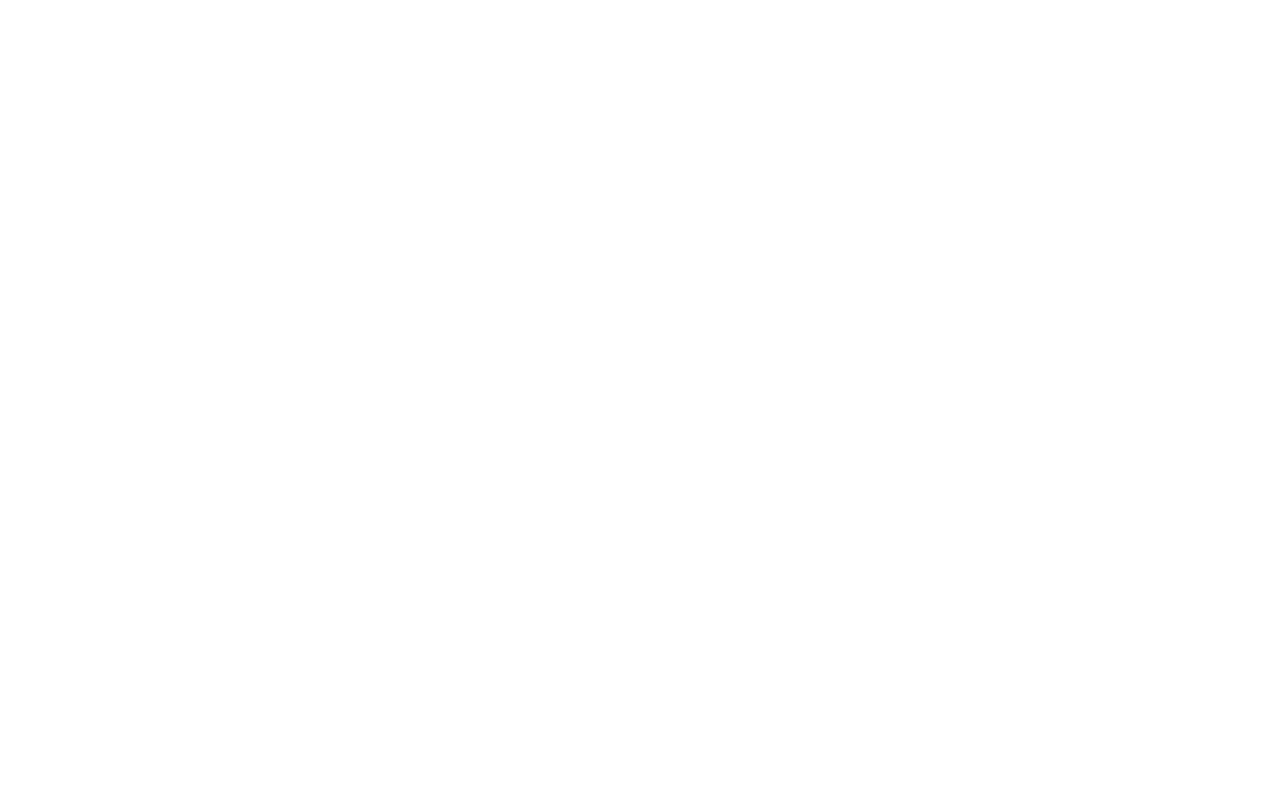
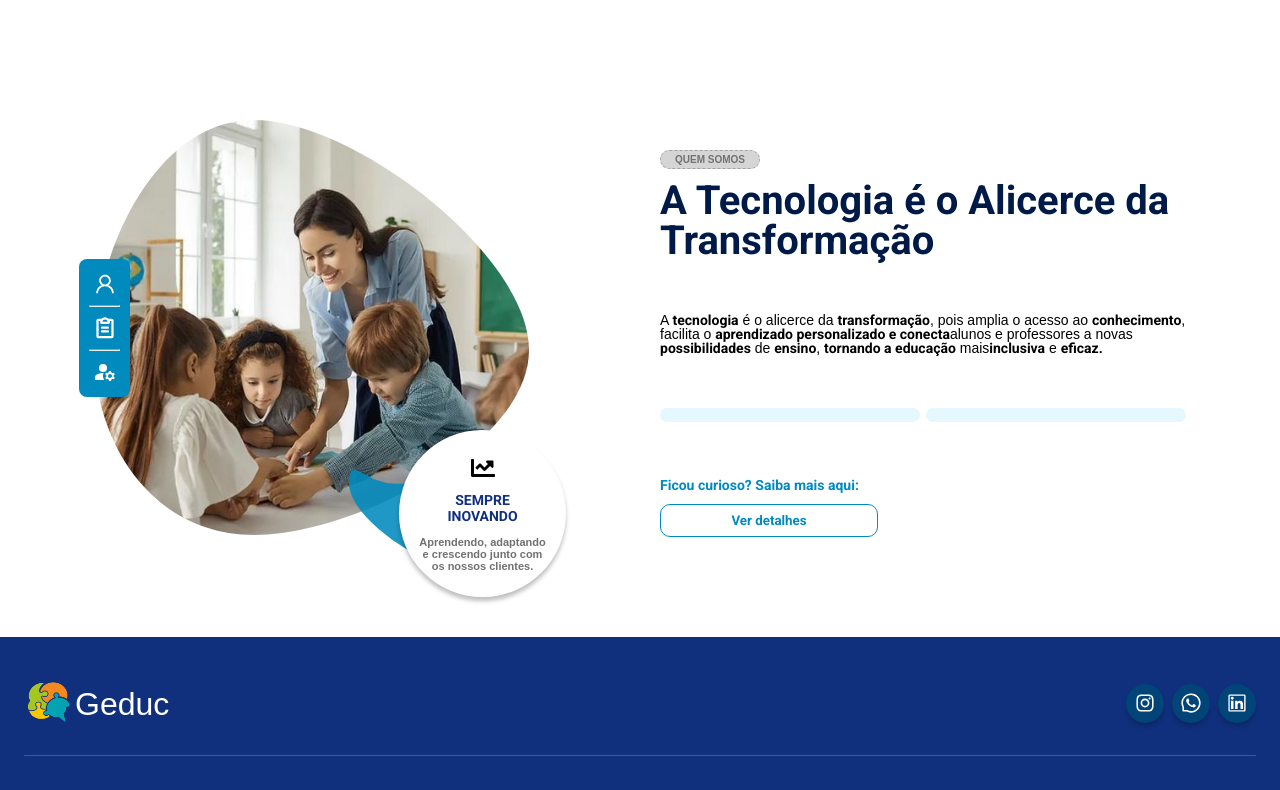
Before and after one commit to FranciscoNeto2909/Geduc, a React (Vite) app: page /quem-somos in a window 1280 px wide. Shown: the part 840-1630 px from the top of the page. Before the commit the page ends 800 px from the top, so only its background shows below. Built offline with nearby package versions, Linux system fonts and the light colour scheme; a web font is replaced by a local one.

Commit message:
tecnology section added to quem somos

```diff
--- a/src/App.css
+++ b/src/App.css
@@ -66,3 +66,7 @@
 .form-input-small {
   height: 32px;
 }
+
+.desc-bold{
+  font-weight: bold;
+}
--- a/src/index.css
+++ b/src/index.css
@@ -35,6 +35,7 @@
   --desc-color:#4E4E4E;
   --not-selected:#ABABAB80;
   --opinion-color: #717171;
+  --desc-gray: #2A2A2A;
 }
 
 * {
--- a/src/pages/quemSomos/QuemSomos.tsx
+++ b/src/pages/quemSomos/QuemSomos.tsx
@@ -1,30 +1,105 @@
-import professor from "../../assets/professor.png"
-import quad from "../../assets/quadriculado.png"
+import { AiOutlineUser } from "react-icons/ai";
+import { MdManageAccounts } from "react-icons/md";
+import { PiClipboardTextBold } from "react-icons/pi";
+
+import professor from "../../assets/professor.png";
+import professora from "../../assets/professora.png";
+import quad from "../../assets/quadriculado.png";
+import Footer from "../../components/footer/Footer";
 import "./quemSomos.css";
+import { FaChartLine } from "react-icons/fa";
 
 export default function QuemSomos() {
   return (
     <div className="quemsomos">
       <div className="quemsomos-banner">
-        <div className="quemsomos-banner-img" style={{background:`url(${quad})`}}></div>
+        <div
+          className="quemsomos-banner-img"
+          style={{ background: `url(${quad})` }}
+        ></div>
         <div className="quemsomos-banner-items">
           <div className="quemsomos-banner-items-texts">
-            <h2 className="quemsomos-banner-title">A Educação é a Base que Transforma o Mundo</h2>
+            <h2 className="quemsomos-banner-title">
+              A Educação é a Base que Transforma o Mundo
+            </h2>
             <p className="quemsomos-banner-desc">
               A melhor forma de transformar o mundo é através da educação.E é
               com esse propósito que nascemos: para impulsionar mudanças reais,
               construindo pontes entre o presente e o futuro dentro das escolas.
             </p>
             <div className="banner-buttons">
-                <button className="button banner-button">Conheça a plataforma</button>
-                <button className="button banner-button--inverted">Seja parceiro</button>
+              <button className="button banner-button">
+                Conheça a plataforma
+              </button>
+              <button className="button banner-button--inverted">
+                Seja parceiro
+              </button>
             </div>
           </div>
           <div className="quemsomos-banner-items-image">
-            <img src={professor} alt="professor" className="quemsomos-banner-image-img" />
+            <img
+              src={professor}
+              alt="professor"
+              className="quemsomos-banner-image-img"
+            />
           </div>
         </div>
       </div>
+      <div className="quemsomos-tecnology">
+        <div className="tecnology">
+          <div className="tecnology-item">
+            <div className="tecnology-item-icons">
+              <AiOutlineUser size={24} />
+              <hr className="tecnology-item-line" />
+              <PiClipboardTextBold size={24} />
+              <hr className="tecnology-item-line" />
+              <MdManageAccounts size={24} />
+            </div>
+            <img
+              src={professora}
+              alt="professora"
+              className="tecnology-item-img"
+            />
+            <div className="tecnology-item-override">
+              <div className="item-override">
+                <FaChartLine size={24} className="item-override-title-icon" />
+                <h3 className="item-override-title">SEMPRE INOVANDO</h3>
+                <p className="item-override-desc">
+                  Aprendendo, adaptando e crescendo junto com os nossos
+                  clientes.
+                </p>
+                <div className="item-override-elipse"></div>
+              </div>
+            </div>
+          </div>
+          <div className="tecnology-item">
+            <div className="tecnology-item-top">
+              <h4 className="item-top-title">QUEM SOMOS</h4>
+            </div>
+            <div className="tecnology-item-texts">
+              <h2 className="tecnology-item-title">A Tecnologia é o Alicerce da Transformação</h2>
+              <p className="tecnology-item-desc">
+                A <span className="desc-bold">tecnologia</span> é o alicerce da{" "}
+                <span className="desc-bold">transformação</span>, pois amplia o acesso ao{" "}
+                <span className="desc-bold">conhecimento</span>, facilita o{" "}
+                <span className="desc-bold">aprendizado personalizado e conecta</span>
+                alunos e professores a novas <span className="desc-bold">possibilidades</span> de{" "}
+                <span className="desc-bold">ensino</span>, <span className="desc-bold">tornando a educação</span> mais
+                <span className="desc-bold">inclusiva</span> e <span className="desc-bold">eficaz.</span>
+              </p>
+              <div className="tecnology-item-bars">
+                <span className="tecnology-item-bar"></span>
+                <span className="tecnology-item-bar"></span>
+              </div>
+            </div>
+            <div className="tecnology-item-button">
+              <span className="tecnology-item-text">Ficou curioso? Saiba mais aqui:</span>
+              <button className="button button--inverted">Ver detalhes</button>
+            </div>
+          </div>
+        </div>
+      </div>
+      <Footer />
     </div>
   );
 }
--- a/src/pages/quemSomos/quemSomos.css
+++ b/src/pages/quemSomos/quemSomos.css
@@ -1,10 +1,13 @@
 .quemsomos {
+  height: 100%;
+  width: 100vw;
 }
 .quemsomos-banner {
   width: 100vw;
   height: 100%;
   max-height: 700px;
   position: relative;
+  padding: 0 24px;
 }
 
 .quemsomos-banner-img {
@@ -29,7 +32,7 @@
 .quemsomos-banner-items-texts {
   display: flex;
   flex-direction: column;
-  gap: 42px;
+  gap: 52px;
 }
 
 .quemsomos-banner-title {
@@ -45,8 +48,194 @@
   line-height: 122%;
   letter-spacing: 5%;
   max-width: 500px;
+  color: var(--desc-gray);
 }
 
 .quemsomos-banner-image-img {
-  max-width: 288px;
+  max-height: 642px;
 }
+
+.quemsomos-tecnology {
+  width: 100vw;
+  height: 100%;
+  max-height: 500px;
+  position: relative;
+  margin-top: 150px;
+  margin-bottom: 70px;
+}
+
+.tecnology {
+  display: flex;
+  align-items: center;
+  justify-content: space-between;
+  width: 100%;
+  max-width: 1150px;
+  margin: 0 auto;
+  padding: 0 24px;
+}
+
+.tecnology-item {
+  position: relative;
+  overflow: visible;
+  max-width: 531px;
+}
+
+.tecnology-item-img {
+  max-width: 447px;
+  border-radius: 0 0 0;
+  box-shadow: 0px 4px 4px 0px #00000040;
+  clip-path: path(
+    "M440 230 C440 325 265 415 165 415 C65 415 5 325 5 230 C5 135 65 0 165 0 C265 0 440 135 440 230 Z"
+  );
+  z-index: 1;
+}
+
+.tecnology-item-icons {
+  position: absolute;
+  height: 138px;
+  width: 51px;
+  padding: 4px 10px;
+  display: flex;
+  align-items: center;
+  flex-direction: column;
+  justify-content: space-evenly;
+  background-color: var(--blue);
+  color: #fff;
+  border-radius: 8px;
+  z-index: 2;
+  bottom: 170px;
+  left: -10px;
+}
+
+.tecnology-item-line {
+  width: 100%;
+}
+
+.tecnology-item-override {
+  position: absolute;
+  height: 167px;
+  width: 167px;
+  bottom: -30px;
+  right: -30px;
+  z-index: 3;
+}
+
+.item-override {
+  position: relative;
+  height: 100%;
+  width: 100%;
+  overflow: visible;
+  border-radius: 50%;
+  background-color: #fff;
+  box-shadow: 0px 4px 4px 0px #00000040;
+  display: flex;
+  flex-direction: column;
+  justify-content: center;
+  align-items: center;
+  gap: 12px;
+  padding: 20px;
+}
+
+.item-override-elipse {
+  top: 40px;
+  left: -50px;
+  position: absolute;
+  height: 93px;
+  width: 113px;
+  clip-path: path(
+    "M104.5 36.1957C104.5 67.1236 128.428 93.1956 97.5 93.1956C66.5721 93.1956 0 44.6738 0 13.7458C0 -17.1821 15.5721 13.7455 46.5 13.7455C77.4279 13.7455 104.5 5.26771 104.5 36.1957Z"
+  );
+  background-color: var(--blue);
+  opacity: 0.88;
+  z-index: -1;
+}
+
+.item-override-title {
+  font-size: 14px;
+  color: var(--title-blue);
+  max-width: 100px;
+  text-align: center;
+}
+
+.item-override-desc {
+  font-family: Arial;
+  font-weight: 600;
+  font-style: Bold;
+  font-size: 11px;
+  text-align: center;
+  color: var(--opinion-color);
+}
+
+.tecnology-item {
+  display: flex;
+  flex-direction: column;
+}
+
+.item-top-title {
+  border: 1px dashed #71717180;
+  border-radius: 50%;
+  max-width: 100px;
+  padding: 3px 0;
+  opacity: 1;
+  border-radius: 20px;
+  font-size: 10px;
+  font-weight: 700;
+  font-family: Arial, Helvetica, sans-serif;
+  color: var(--opinion-color);
+  text-align: center;
+  background-color:var(--not-selected);
+  margin-bottom: 12px;
+}
+
+.tecnology-item-title {
+  font-weight: 700;
+  font-style: Bold;
+  font-size: 40px;
+  line-height: 100%;
+  color: var(--dark-blue);
+}
+
+.tecnology-item-desc {
+  max-width: 531px;
+  font-family: Arial;
+  font-weight: 400;
+  font-style: Regular;
+  font-size: 14px;
+  line-height: 100%;
+  margin: 52px 0;
+}
+
+.tecnology-item-bar {
+  display: inline-block;
+  height: 14px;
+  width: 100%;
+  max-width: 260px;
+  background-color: var(--card-blue);
+  border-radius: 14px;
+}
+
+.tecnology-item-bar:last-child {
+  margin-left: 6px;
+}
+
+.tecnology-item-text {
+  font-weight: 700;
+  font-style: Bold;
+  font-size: 14px;
+  line-height: 100%;
+  letter-spacing: 0%;
+  color: var(--blue);
+}
+
+.tecnology-item-button {
+  margin-top: 52px;
+  display: flex;
+  flex-direction: column;
+  gap: 12px;
+}
+
+.tecnology-item-button button {
+  color: var(--blue);
+  border: 1px solid var(--blue);
+  border-radius: 10px;
+}
```
Also changed, not shown: src/assets/professora.png (added).
